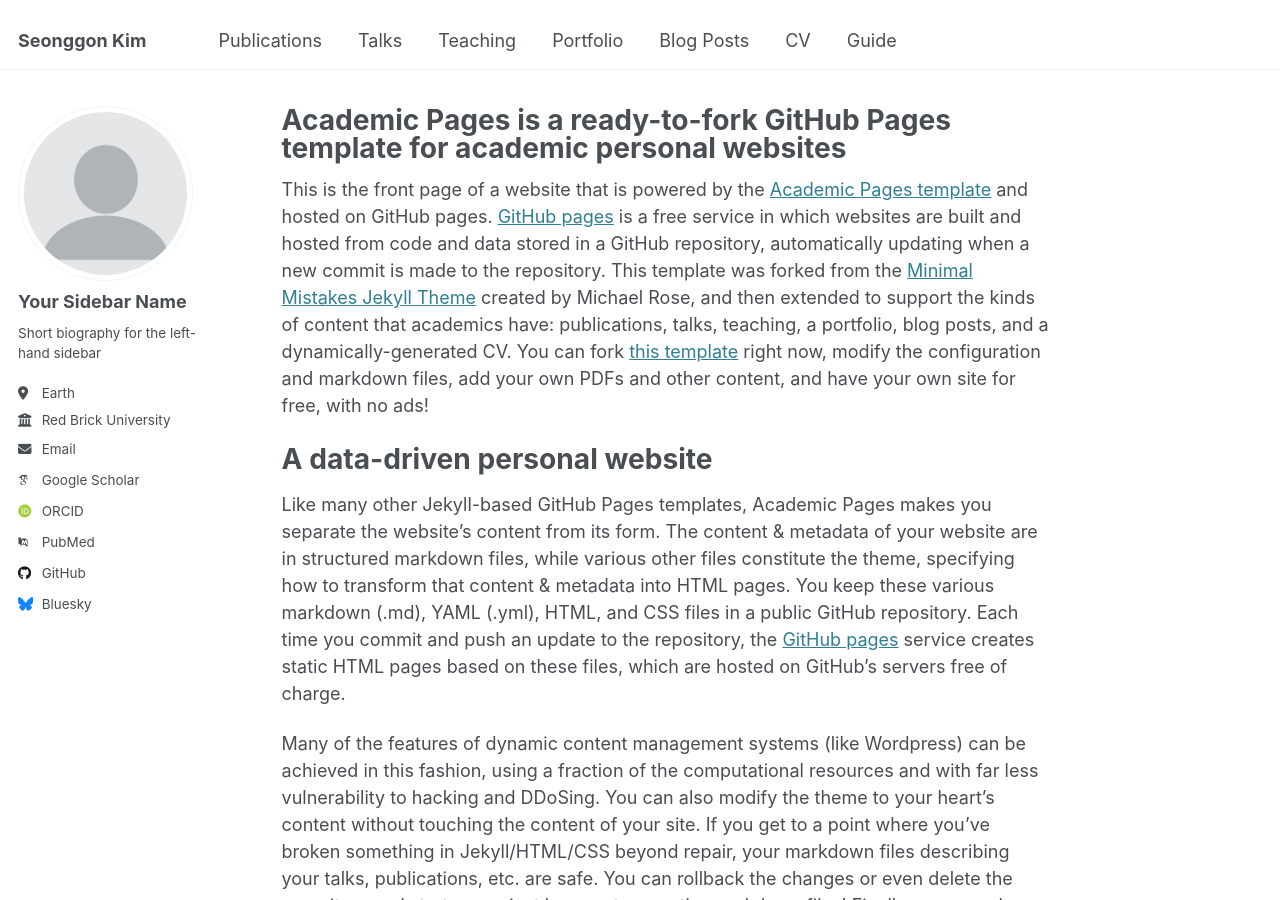
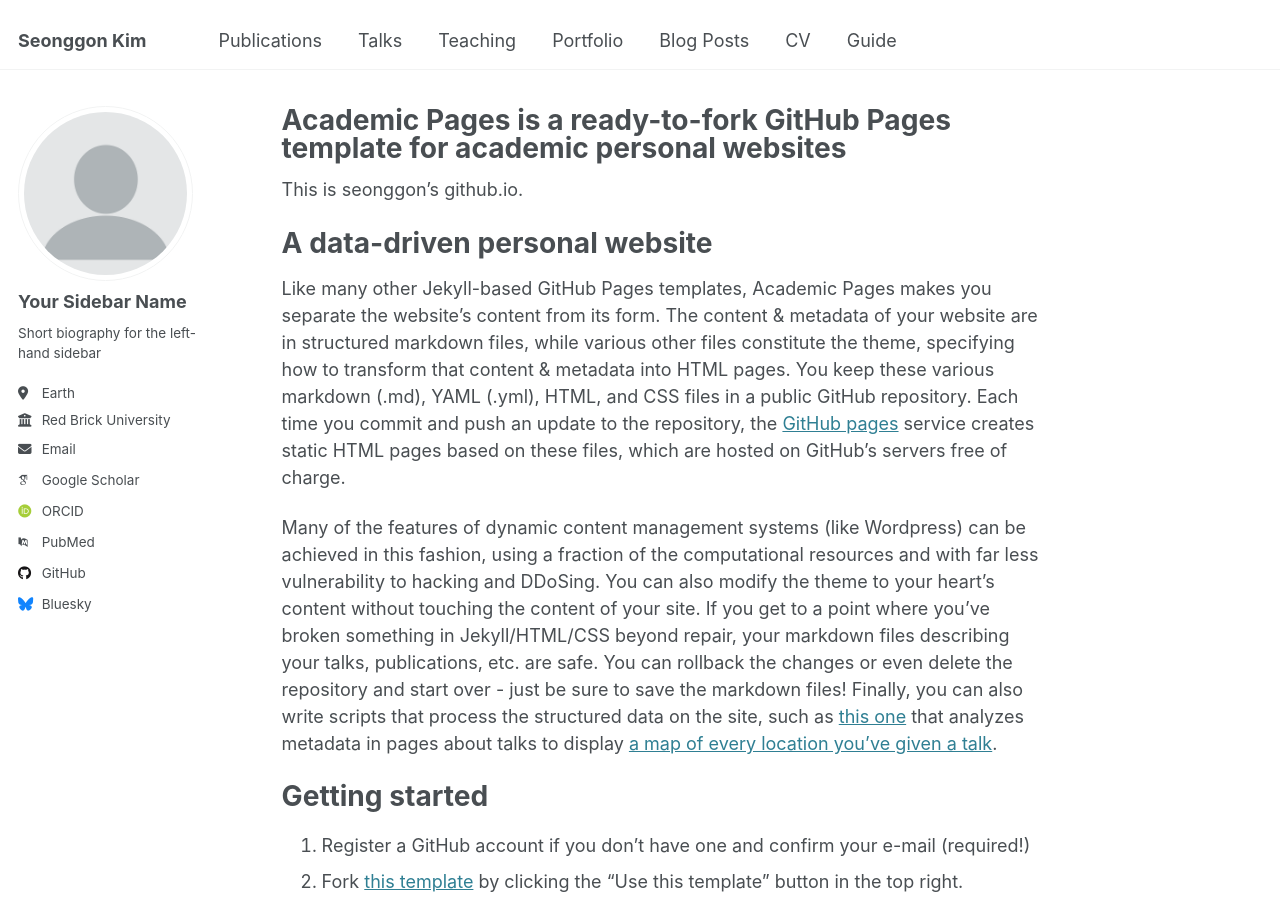
Before and after one commit to sungonuni/sungonuni.github.io, a Jekyll site: the page built from _pages/about.md, in a window 1280 px wide and 900 px high. Built offline with Jekyll 4.4.1, drawn with Linux system fonts in a browser that asks for light colours; some web fonts are replaced.

Commit message:
add test

```diff
--- a/_pages/about.md
+++ b/_pages/about.md
@@ -7,7 +7,7 @@ redirect_from:
   - /about.html
 ---
 
-This is the front page of a website that is powered by the [Academic Pages template](https://github.com/academicpages/academicpages.github.io) and hosted on GitHub pages. [GitHub pages](https://pages.github.com) is a free service in which websites are built and hosted from code and data stored in a GitHub repository, automatically updating when a new commit is made to the repository. This template was forked from the [Minimal Mistakes Jekyll Theme](https://mmistakes.github.io/minimal-mistakes/) created by Michael Rose, and then extended to support the kinds of content that academics have: publications, talks, teaching, a portfolio, blog posts, and a dynamically-generated CV. You can fork [this template](https://github.com/academicpages/academicpages.github.io) right now, modify the configuration and markdown files, add your own PDFs and other content, and have your own site for free, with no ads!
+This is seonggon's github.io.
 
 A data-driven personal website
 ======
```
